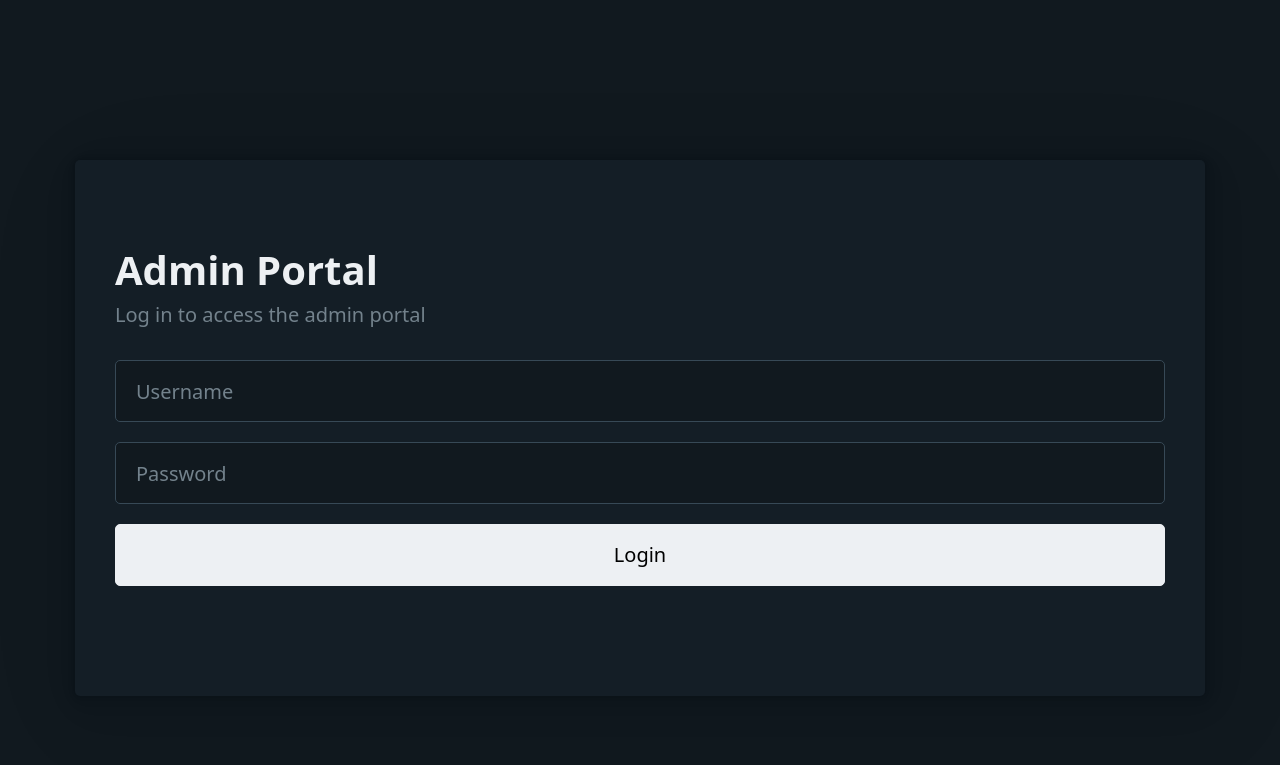
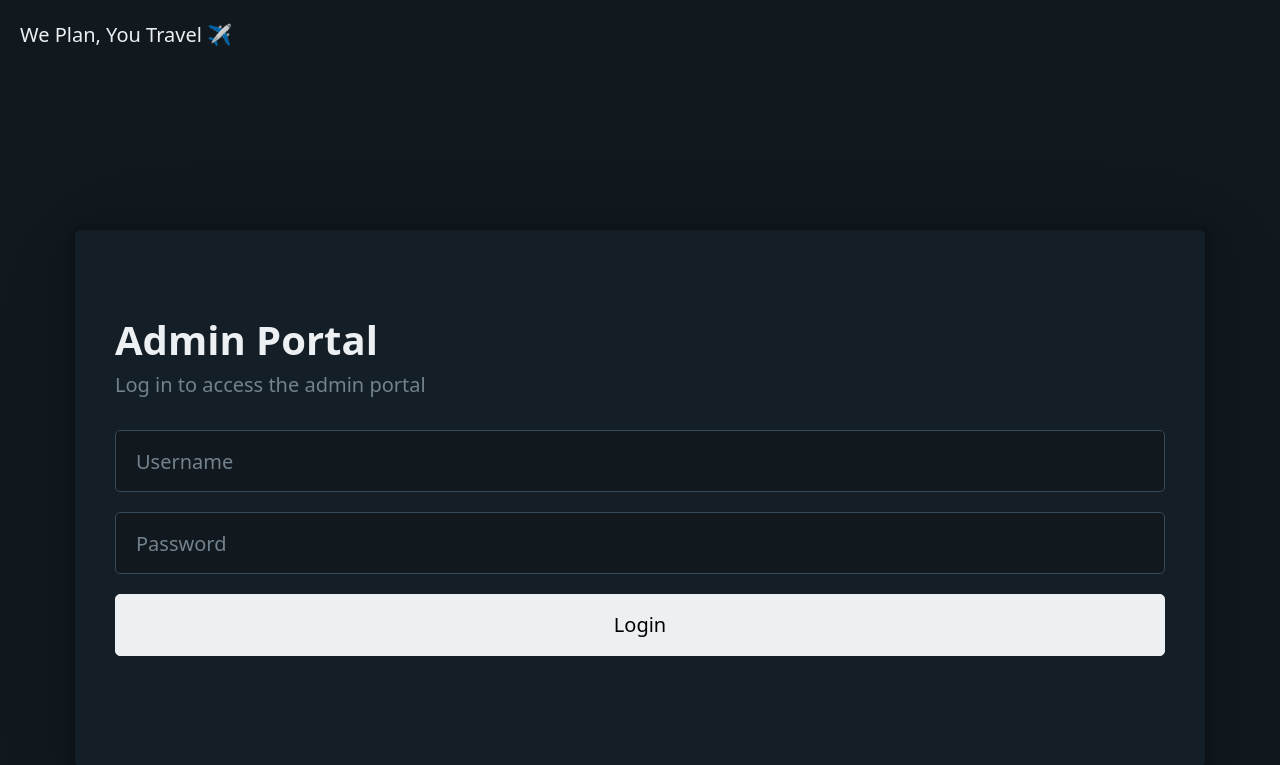
Before and after one commit to MRU-CSIS-3512-001-202301-ASG/the-project-danzola01, a PHP site: page /admin.php in a window 1280 px wide. Shown: the top 765 px of the page. Before the commit the page ends 586 px from the top, so only its background shows below. Run offline with PHP 8.4, Linux system fonts and the light colour scheme.

Commit message:
added nav with logout

```diff
--- a/htdocs/views/partials/head.php
+++ b/htdocs/views/partials/head.php
@@ -10,7 +10,7 @@
 
     <!-- CSS per resource -->
     <?php foreach ($stylesheets as $sheet) : ?>
-        <link rel="stylesheet" href="css/<?= $sheet ?>">
+    <link rel="stylesheet" href="css/<?= $sheet ?>">
     <?php endforeach; ?>
 
     <!-- Favicon -->
@@ -21,3 +21,20 @@
 </head>
 
 <body>
+    <!-- Nav -->
+    <nav class="container-fluid">
+        <ul>
+            <li><a href="./" class="contrast bold ">We Plan, You Travel ✈️</a></li>
+        </ul>
+        <!-- If the current page is browse.php, display -->
+        <?php if (basename($_SERVER['PHP_SELF']) == 'browse.php') : ?>
+        <ul>
+            <li>
+                <!-- logout button -->
+                <form action=" browse.php" method="post" class="margin_5">
+                    <button type="submit" name="logout" class="contrast">Logout</button>
+                </form>
+            </li>
+        </ul>
+        <?php endif; ?>
+    </nav>
```
